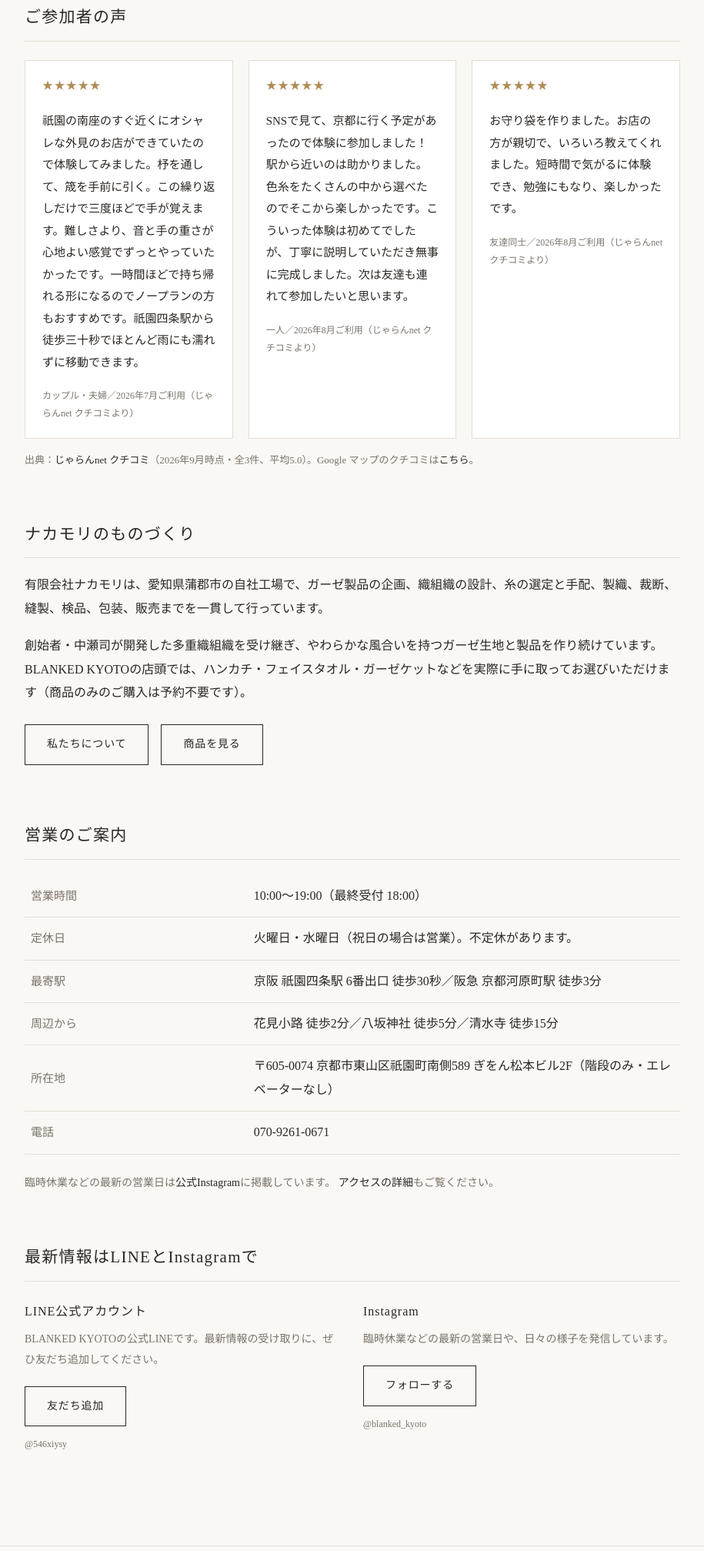
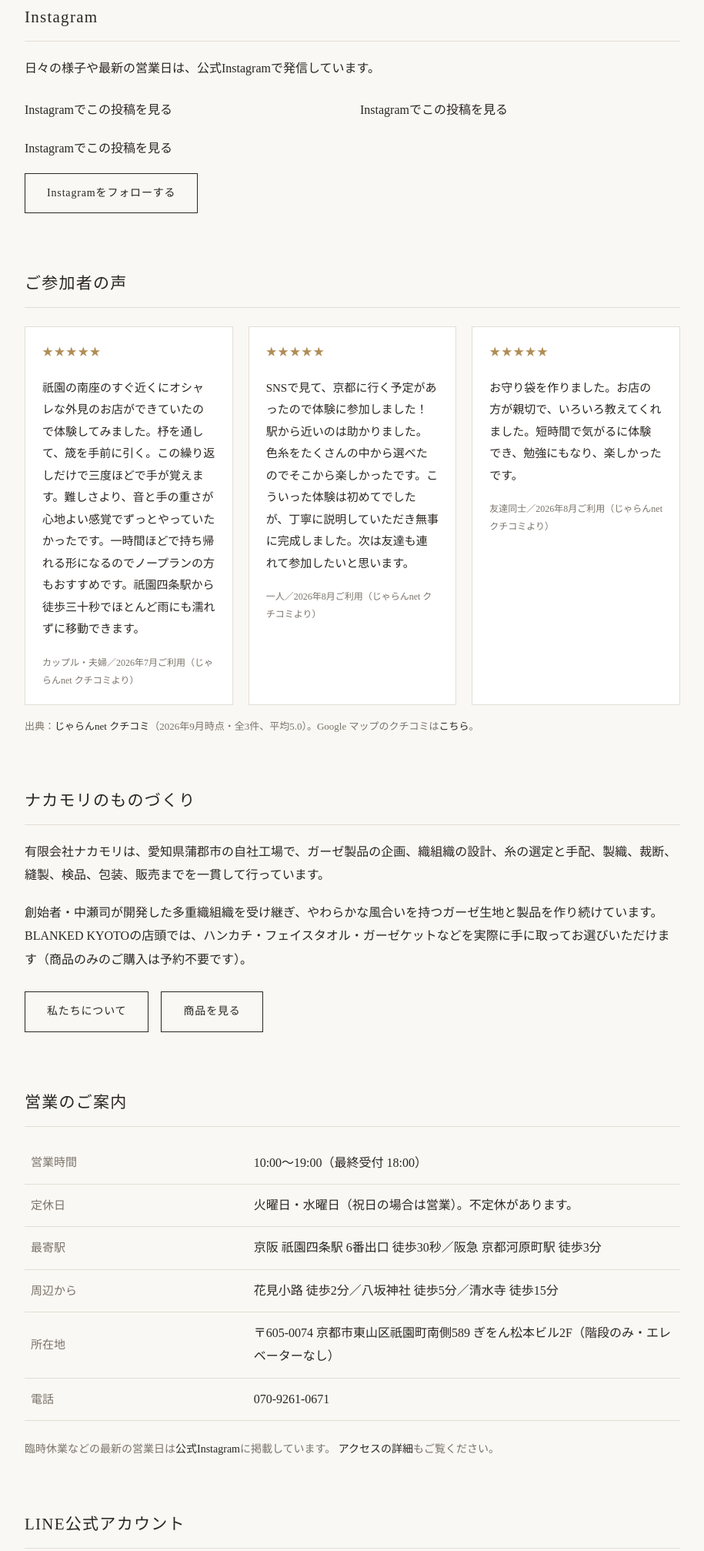
Before and after one commit to kyoto-kaihatsu-dev/blankedkyoto-web, a plain HTML site: page index.html in a window 1280 px wide. Shown: the part 2456-4471 px from the top of the page at 77% size, without its empty margins (182-1097 px from the left). Drawn offline with Linux system fonts and the light colour scheme; a script that the page names is missing.

Commit message:
トップページにInstagram埋め込みセクションを新設、下部はLINEのみに整理

```diff
--- a/assets/css/style.css
+++ b/assets/css/style.css
@@ -65,6 +65,9 @@ th { width: 34%; color: #7a736a; font-size: 15px; }
 .follow-item p { font-size: 14px; color: #7a736a; margin-bottom: 12px; }
 .follow-item .follow-id { font-size: 12px; margin: 4px 0 0; }
 
+.ig-grid { display: grid; grid-template-columns: repeat(auto-fit, minmax(300px, 1fr)); gap: 20px; margin: 24px 0 8px; }
+.ig-grid .instagram-media { margin: 0 auto !important; width: 100% !important; min-width: 0 !important; max-width: 540px !important; }
+
 footer {
   border-top: 1px solid #e3ded5;
   padding: 32px;
--- a/index.html
+++ b/index.html
@@ -449,6 +449,16 @@ BLANKED KYOTOは、1951年創業の織物会社を前身とする有限会社ナ
 <a class="cta" href="/booking">予約する</a>
 </p>
 
+<h2>Instagram</h2>
+<p>日々の様子や最新の営業日は、公式Instagramで発信しています。</p>
+<div class="ig-grid">
+<blockquote class="instagram-media" data-instgrm-permalink="https://www.instagram.com/p/DfRfTtXmkuO/" data-instgrm-version="14"><a href="https://www.instagram.com/p/DfRfTtXmkuO/" target="_blank" rel="noopener">Instagramでこの投稿を見る</a></blockquote>
+<blockquote class="instagram-media" data-instgrm-permalink="https://www.instagram.com/p/DdncP9-CZeV/" data-instgrm-version="14"><a href="https://www.instagram.com/p/DdncP9-CZeV/" target="_blank" rel="noopener">Instagramでこの投稿を見る</a></blockquote>
+<blockquote class="instagram-media" data-instgrm-permalink="https://www.instagram.com/reel/DZg9W64ptEE/" data-instgrm-version="14"><a href="https://www.instagram.com/reel/DZg9W64ptEE/" target="_blank" rel="noopener">Instagramでこの投稿を見る</a></blockquote>
+</div>
+<script async src="https://www.instagram.com/embed.js"></script>
+<p><a class="cta" href="https://www.instagram.com/blanked_kyoto/" target="_blank" rel="noopener" data-cta="instagram">Instagramをフォローする</a></p>
+
 <h2>ご参加者の声</h2>
 <div class="reviews">
 <figure class="review">
@@ -519,20 +529,13 @@ BLANKED KYOTOは、1951年創業の織物会社を前身とする有限会社ナ
 <a href="/access">アクセスの詳細</a>もご覧ください。
 </p>
 
-<h2>最新情報はLINEとInstagramで</h2>
+<h2>LINE公式アカウント</h2>
 
 <div class="follow-grid">
 <div class="follow-item">
-<h3>LINE公式アカウント</h3>
 <p>BLANKED KYOTOの公式LINEです。最新情報の受け取りに、ぜひ友だち追加してください。</p>
 <a class="cta" href="https://line.me/R/ti/p/@546xiysy" target="_blank" rel="noopener" data-cta="line">友だち追加</a>
 <p class="follow-id">@546xiysy</p>
-</div>
-<div class="follow-item">
-<h3>Instagram</h3>
-<p>臨時休業などの最新の営業日や、日々の様子を発信しています。</p>
-<a class="cta" href="https://www.instagram.com/blanked_kyoto/" target="_blank" rel="noopener" data-cta="instagram">フォローする</a>
-<p class="follow-id">@blanked_kyoto</p>
 </div>
 </div>
 </main>
```
Also changed, not shown: en/index.html (+11 -8 lines).
